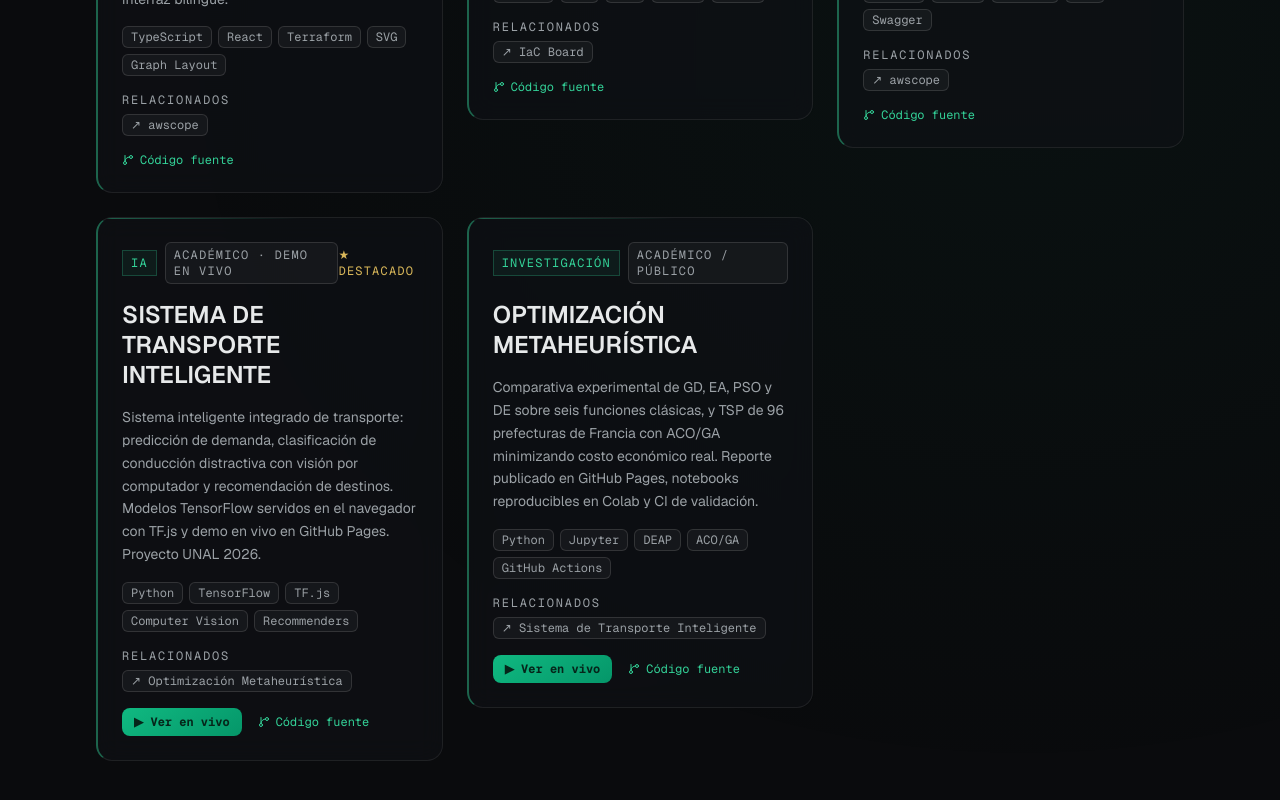
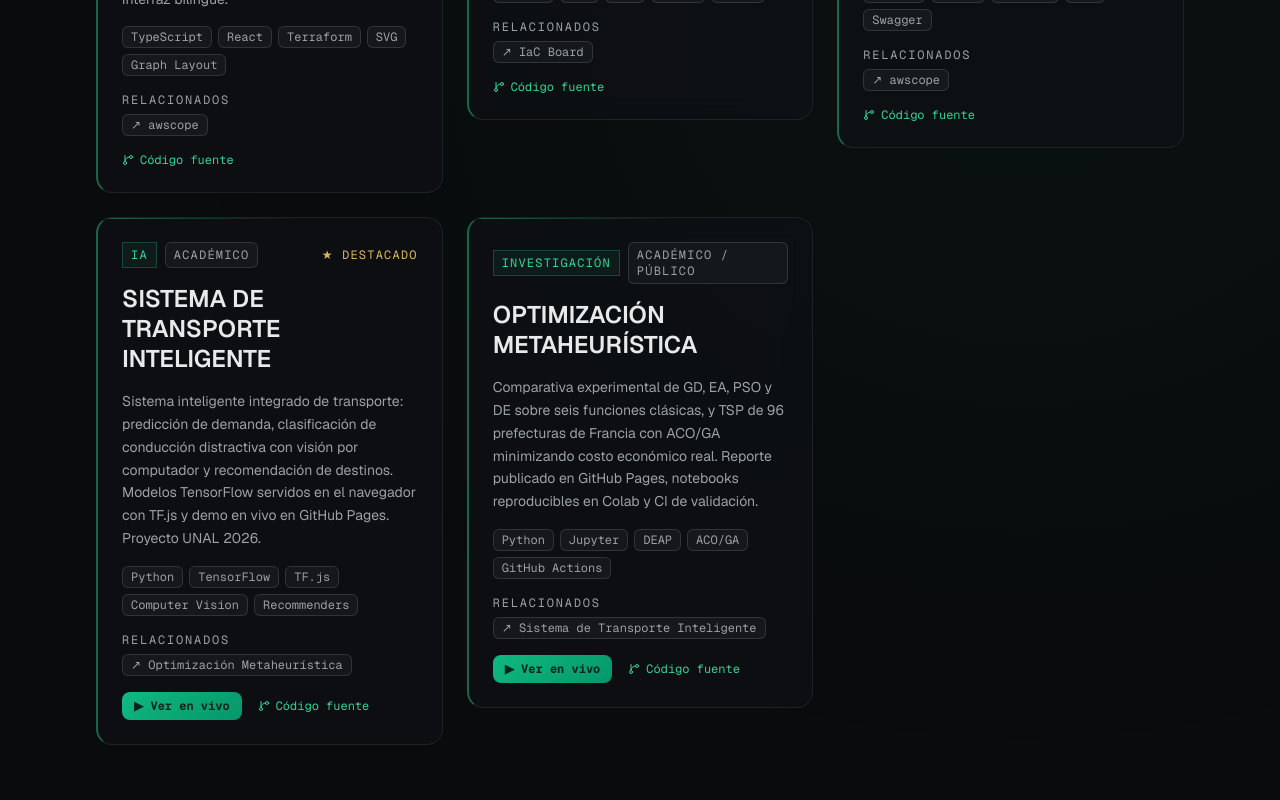
Before and after one commit to AndresGuido9820/portfolio, a React (Vite) app: page / in a window 1280 px wide. Shown: the part 6275-7075 px from the top of the page. Built offline with nearby package versions, Linux system fonts and the light colour scheme; no server answers.

Commit message:
Chip académico simplificado (el botón Ver en vivo ya lo dice)

```diff
--- a/src/data/portfolio.data.ts
+++ b/src/data/portfolio.data.ts
@@ -156,7 +156,7 @@ export const PROJECTS: Project[] = [
     tech: ['Python', 'TensorFlow', 'TF.js', 'Computer Vision', 'Recommenders'],
     github: 'https://github.com/AndresGuido9820/sistema-transporte-inteligente',
     demo: 'https://andresguido9820.github.io/sistema-transporte-inteligente/',
-    kind: { es: 'Académico · Demo en vivo', en: 'Academic · Live demo' },
+    kind: { es: 'Académico', en: 'Academic' },
     featured: true,
     category: 'AI',
     related: ['Optimización Metaheurística'],
```
